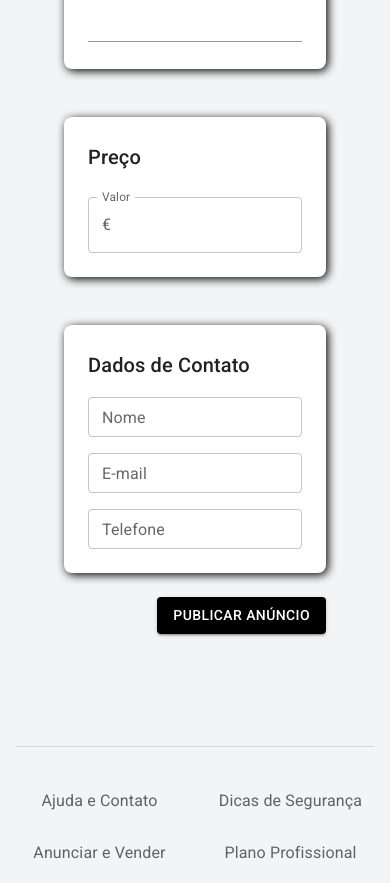
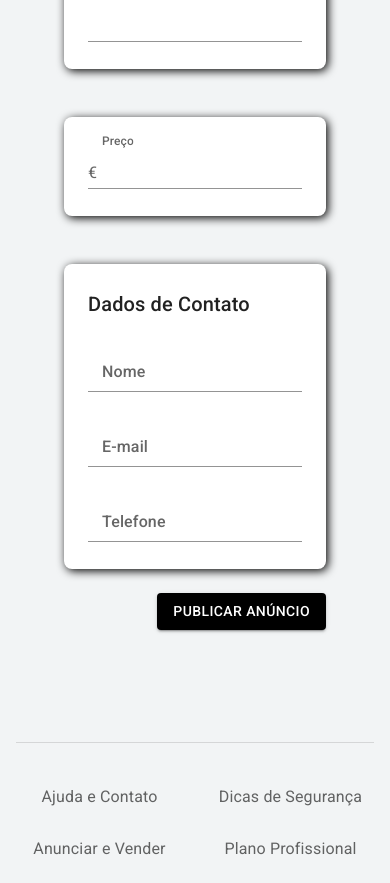
Before and after one commit to OBitencourt/anunx, a Next.js app: page /user/publish in a window 390 px wide. Shown: the part 1080-1963 px from the top of the page. Built offline with nearby package versions, Linux system fonts and the light colour scheme.

Commit message:
feat: adding validation for price, name, email and phone

```diff
--- a/pages/user/publish.js
+++ b/pages/user/publish.js
@@ -4,11 +4,9 @@ import {
     Box,
     Container,
     Select,
-    TextField,
     Typography,
     IconButton,
     InputLabel,
-    OutlinedInput,
     InputAdornment,
     MenuItem,
     FormControl,
@@ -87,6 +85,13 @@ const validationSchema = yup.object().shape({
     description: yup.string()
         .min(30, 'Escreva uma descrição com pelo menos 30 caracteres')
         .required('Campo obrigatório'),
+    price: yup.number()
+        .required('Campo obrigatório'),
+    email: yup.string().email('Digite um email válido')
+        .required('Campo obrigatório'),
+    name: yup.string()
+        .required('Campo obrigatório'),
+    phone: yup.number('Digite um telefone válido').required('Campo obrigatório')
 })
 
 const Publish = () => {
@@ -122,6 +127,10 @@ const Publish = () => {
                         title: '',
                         category: '',
                         description: '',
+                        price: '',
+                        name: '',
+                        phone: '',
+                        email: ''
                     }}
                     validationSchema={validationSchema}
                     onSubmit={(values) => {
@@ -283,9 +292,6 @@ const Publish = () => {
                                             sx={{backgroundColor: theme.palette.background.white, padding: 3, boxShadow: '2px 2px 10px black', borderRadius: 2}}
                                         >
 
-
-
-
                                             <FormControl fullWidth error={errors.description}>
 
                                                 <InputLabel sx={{
@@ -299,7 +305,7 @@ const Publish = () => {
                                                     rows={6}
                                                     variant="standart"
                                                     fullWidth
-
+                                                    onChange={handleChange}
                                                 />
 
                                                 <FormHelperText>
@@ -315,22 +321,27 @@ const Publish = () => {
                                         <Box
                                             sx={{backgroundColor: theme.palette.background.white, padding: 3, boxShadow: '2px 2px 10px black', borderRadius: 2}}
                                         >
-                                            <Typography variant="h6" component="h6" color="textPrimary">
-                                                Preço
-                                            </Typography>
-                                            <br />
-                                            <FormControl
-                                                fullWidth
-                                                variant="outlined"
-                                            >
-                                                <InputLabel htmlFor="outlined-adornment-amount">Valor</InputLabel>
-                                                <OutlinedInput
-                                                    id="outlined-adornment-amount"
-                                                    onChange={() => {}}
+                                            <FormControl fullWidth error={errors.price}>
+                                                <InputLabel sx={{
+                                                    fontWeight: 500
+                                                }}>
+                                                    Preço
+                                                </InputLabel>
+
+                                                <Input
+                                                    name='price'
+                                                    onChange={handleChange}
+                                                    value={values.price}
+                                                    variant='standard'
                                                     startAdornment={<InputAdornment position="start">€</InputAdornment>}
-                                                    label="Valor" // O label também deve ser passado como prop
+
+
                                                 />
+                                                <FormHelperText>
+                                                    {errors.price}
+                                                </FormHelperText>
                                             </FormControl>
+
                                         </Box>
                                     </Container>
 
@@ -345,37 +356,73 @@ const Publish = () => {
                                                 Dados de Contato
                                             </Typography>
 
-                                            <TextField
-                                                label="Nome"
-                                                variant="outlined"
-                                                fullWidth
-                                                size="small"
-                                                sx={{mt:2}}
-                                            >
+                                            <FormControl sx={{
+                                                marginTop: 3
+                                            }} fullWidth error={errors.name}>
+                                                <InputLabel sx={{
+                                                    fontWeight: 500
+                                                }}>
+                                                    Nome
+                                                </InputLabel>
 
-                                            </TextField>
-
-                                            <TextField
-                                                label="E-mail"
-                                                variant="outlined"
-                                                fullWidth
-                                                size="small"
-                                                sx={{mt:2}}
-                                            >
-
-                                            </TextField>
+                                                <Input
+                                                    name='name'
+                                                    onChange={handleChange}
+                                                    value={values.name}
+                                                    variant='standard'
 
 
 
-                                            <TextField
-                                                label="Telefone"
-                                                variant="outlined"
-                                                fullWidth
-                                                size="small"
-                                                sx={{mt:2}}
-                                            >
+                                                />
+                                                <FormHelperText>
+                                                    {errors.name}
+                                                </FormHelperText>
+                                            </FormControl>
 
-                                            </TextField>
+                                            <FormControl sx={{
+                                                marginTop: 3
+                                            }}  fullWidth error={errors.email}>
+                                                <InputLabel sx={{
+                                                    fontWeight: 500
+                                                }}>
+                                                    E-mail
+                                                </InputLabel>
+
+                                                <Input
+                                                    name='email'
+                                                    onChange={handleChange}
+                                                    value={values.email}
+                                                    variant='standard'
+
+                                                />
+                                                <FormHelperText>
+                                                    {errors.email}
+                                                </FormHelperText>
+                                            </FormControl>
+
+                                            <FormControl sx={{
+                                                marginTop: 3
+                                            }}  fullWidth error={errors.phone}>
+                                                <InputLabel sx={{
+                                                    fontWeight: 500
+                                                }}>
+                                                    Telefone
+                                                </InputLabel>
+
+                                                <Input
+                                                    name='phone'
+                                                    onChange={handleChange}
+                                                    value={values.phone}
+                                                    variant='standard'
+
+
+
+                                                />
+                                                <FormHelperText>
+                                                    {errors.phone}
+                                                </FormHelperText>
+                                            </FormControl>
+
 
                                         </Box>
 
```
